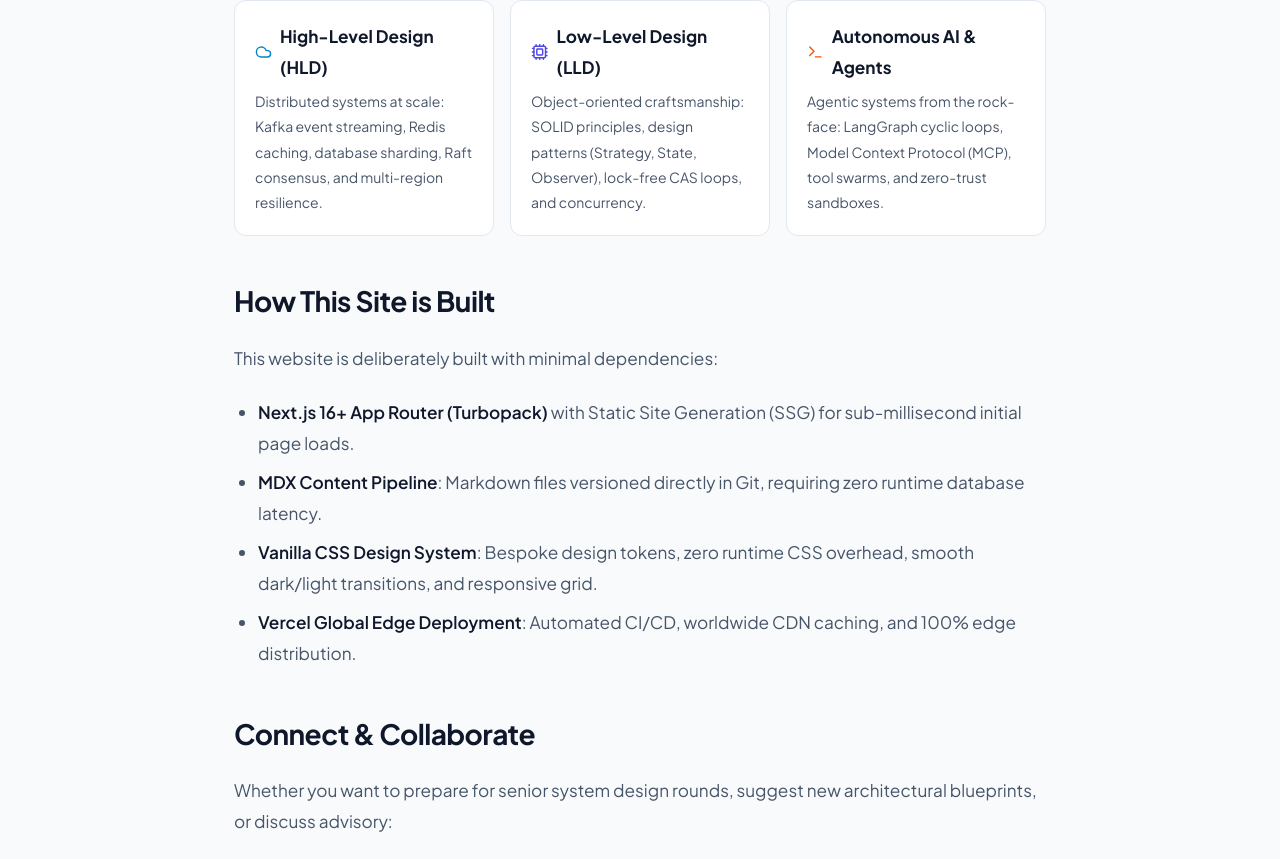
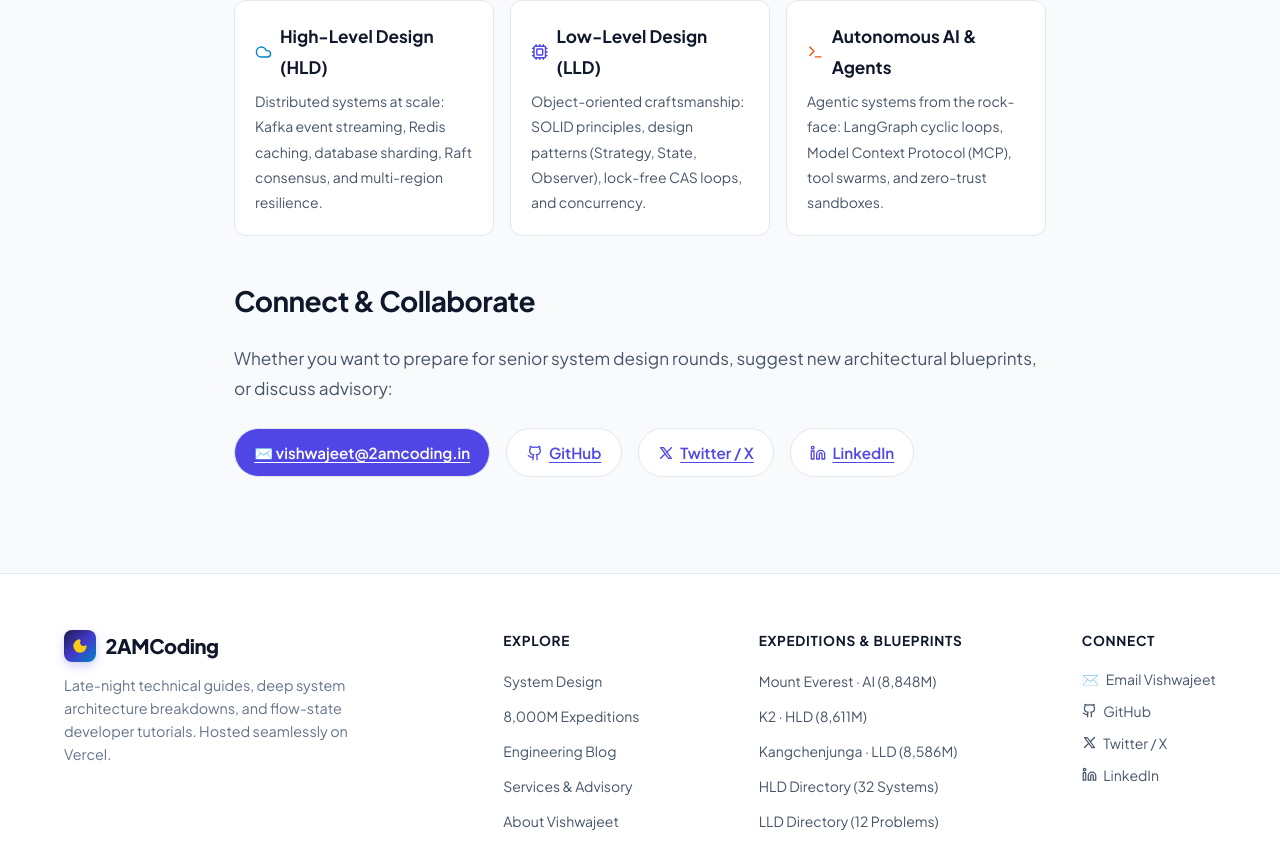
Before and after one commit to RatFire22/tutorial-website, a Next.js app: page /about in a window 1280 px wide. Shown: the part 598-1457 px from the top of the page. Built offline with nearby package versions, Linux system fonts and the light colour scheme.

Commit message:
refactor(about): remove 'How This Site is Built' tech stack section

```diff
--- a/app/about/page.tsx
+++ b/app/about/page.tsx
@@ -70,17 +70,6 @@
           </div>
         </div>
 
-        <h2>How This Site is Built</h2>
-        <p>
-          This website is deliberately built with minimal dependencies:
-        </p>
-        <ul>
-          <li><strong>Next.js 16+ App Router (Turbopack)</strong> with Static Site Generation (SSG) for sub-millisecond initial page loads.</li>
-          <li><strong>MDX Content Pipeline</strong>: Markdown files versioned directly in Git, requiring zero runtime database latency.</li>
-          <li><strong>Vanilla CSS Design System</strong>: Bespoke design tokens, zero runtime CSS overhead, smooth dark/light transitions, and responsive grid.</li>
-          <li><strong>Vercel Global Edge Deployment</strong>: Automated CI/CD, worldwide CDN caching, and 100% edge distribution.</li>
-        </ul>
-
         <h2>Connect &amp; Collaborate</h2>
         <p>
           Whether you want to prepare for senior system design rounds, suggest new architectural blueprints, or discuss advisory:
```
